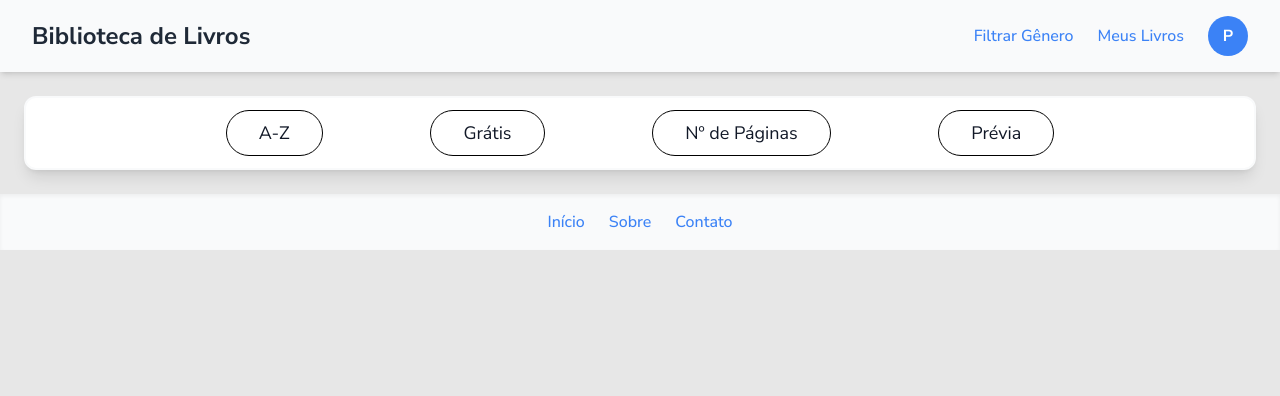
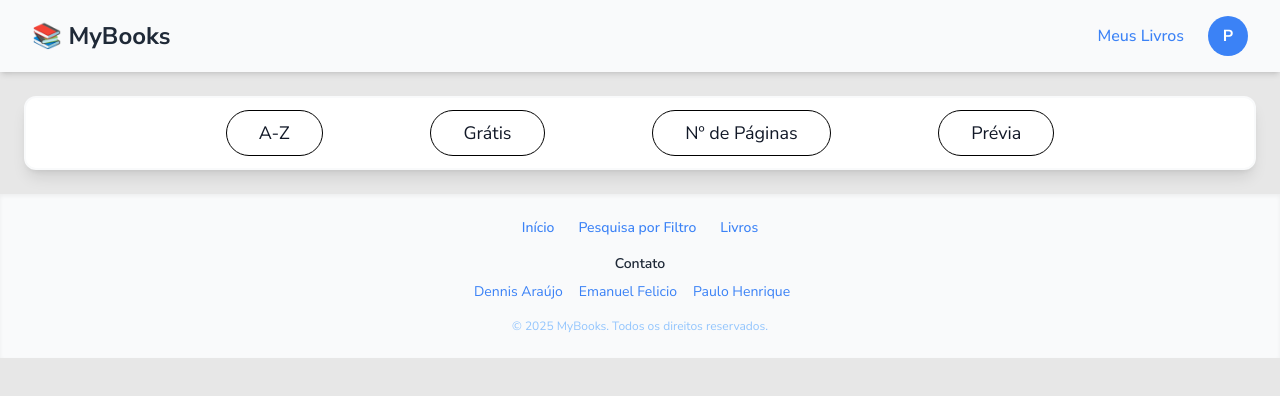
Before and after one commit to PauloHenrrq/projeto-my-books, a React (Vite) app: page / in a window 1280 px wide. Shown: the top 396 px of the page. Built offline with nearby package versions, Linux system fonts and the light colour scheme.

Commit message:
feat: adiciona header e footer com navegação, modal de perfil e links de contato

```diff
--- a/src/Layout/Footer.jsx
+++ b/src/Layout/Footer.jsx
@@ -1,11 +1,50 @@
 export default function Footer() {
   return (
-    <footer className="flex justify-center items-center p-4 bg-[#F9FAFB] shadow-inner">
-      <nav className="flex space-x-6 text-[#3B82F6] font-medium">
+    <footer className="p-6 bg-[#F9FAFB] shadow-inner text-center text-sm text-[#1F2937] space-y-4">
+
+      <nav className="flex justify-center space-x-6 text-[#3B82F6] font-medium">
         <a href="#" className="hover:text-[#93C5FD]">Início</a>
-        <a href="#" className="hover:text-[#93C5FD]">Sobre</a>
-        <a href="#" className="hover:text-[#93C5FD]">Contato</a>
+        <a href="#" className="hover:text-[#93C5FD]">Pesquisa por Filtro</a>
+        <a href="#" className="hover:text-[#93C5FD]">Livros</a>
       </nav>
+
+
+      <div className="space-y-2">
+        <p className="font-semibold">Contato</p>
+        <div className="flex justify-center space-x-4">
+          <a
+            href="https://github.com/Dennissant"
+            target="_blank"
+            rel="noopener noreferrer"
+            className="text-[#3B82F6] hover:text-[#93C5FD]"
+          >
+            Dennis Araújo
+          </a>
+          <a
+            href="https://github.com/emanuelfelicio"
+            target="_blank"
+            rel="noopener noreferrer"
+            className="text-[#3B82F6] hover:text-[#93C5FD]"
+          >Emanuel Felicio
+          </a>
+          <a
+            href="https://github.com/PauloHenrrq"
+            target="_blank"
+            rel="noopener noreferrer"
+            className="text-[#3B82F6] hover:text-[#93C5FD]"
+          >Paulo Henrique
+          </a>
+          <a
+            href="https://github.com/emanuelfelicio"
+            target="_blank"
+            rel="noopener noreferrer"
+            className="text-[#3B82F6] hover:text-[#93C5FD]"
+          >
+          </a>
+        </div>
+      </div>
+
+      <p className="text-xs text-[#93C5FD]">© 2025 MyBooks. Todos os direitos reservados.</p>
     </footer>
   );
 }
--- a/src/Layout/Header.jsx
+++ b/src/Layout/Header.jsx
@@ -1,26 +1,50 @@
-import React from 'react';
+import { useState } from "react";
 
 export default function Header() {
+  const [showMenu, setShowMenu] = useState(false);
+
   return (
     <header className="flex items-center justify-between px-8 py-4 bg-[#F9FAFB] shadow-md">
 
-      <div className="text-2xl font-bold text-[#1F2937]">
-        Biblioteca de Livros
+      <div className="text-2xl font-bold text-[#1F2937] flex items-center gap-2">
+        📚 MyBooks
       </div>
 
 
       <nav className="flex items-center space-x-6">
 
-        <button className="text-[#3B82F6] hover:text-[#93C5FD] font-medium">Filtrar Gênero</button>
+        <a href="#" className="text-[#3B82F6] hover:text-[#93C5FD] font-medium">
+          Meus Livros
+        </a>
 
 
-        <a href="#" className="text-[#3B82F6] hover:text-[#93C5FD] font-medium">Meus Livros</a>
-
-
-        <div className="w-10 h-10 bg-[#3B82F6] rounded-full flex items-center justify-center text-white font-bold cursor-pointer">
+        <div
+          onClick={() => setShowMenu(!showMenu)}
+          className="w-10 h-10 bg-[#3B82F6] rounded-full flex items-center justify-center text-white font-bold cursor-pointer"
+        >
           P
         </div>
       </nav>
+
+      {showMenu && (
+        <div className="fixed top-0 right-0 h-full w-56 bg-white shadow-lg z-50 flex flex-col p-4 space-y-4 border-l">
+          <button
+            onClick={() => setShowMenu(false)}
+            className="self-end text-[#3B82F6] font-bold"
+          >
+            ✕
+          </button>
+          <a href="#" className="text-[#1F2937] hover:text-[#3B82F6] font-medium">
+            Perfil
+          </a>
+          <a href="#" className="text-[#1F2937] hover:text-[#3B82F6] font-medium">
+            Contato
+          </a>
+          <a href="#" className="text-[#1F2937] hover:text-[#3B82F6] font-medium">
+            Sair
+          </a>
+        </div>
+      )}
     </header>
   );
 }
```
